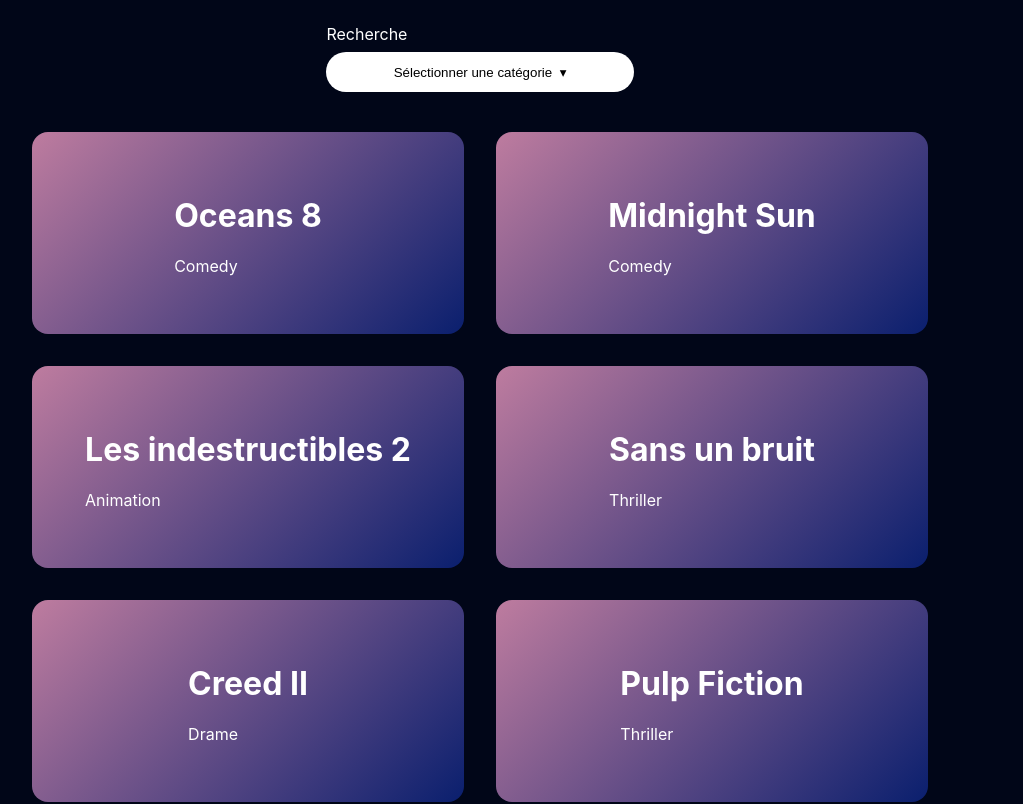
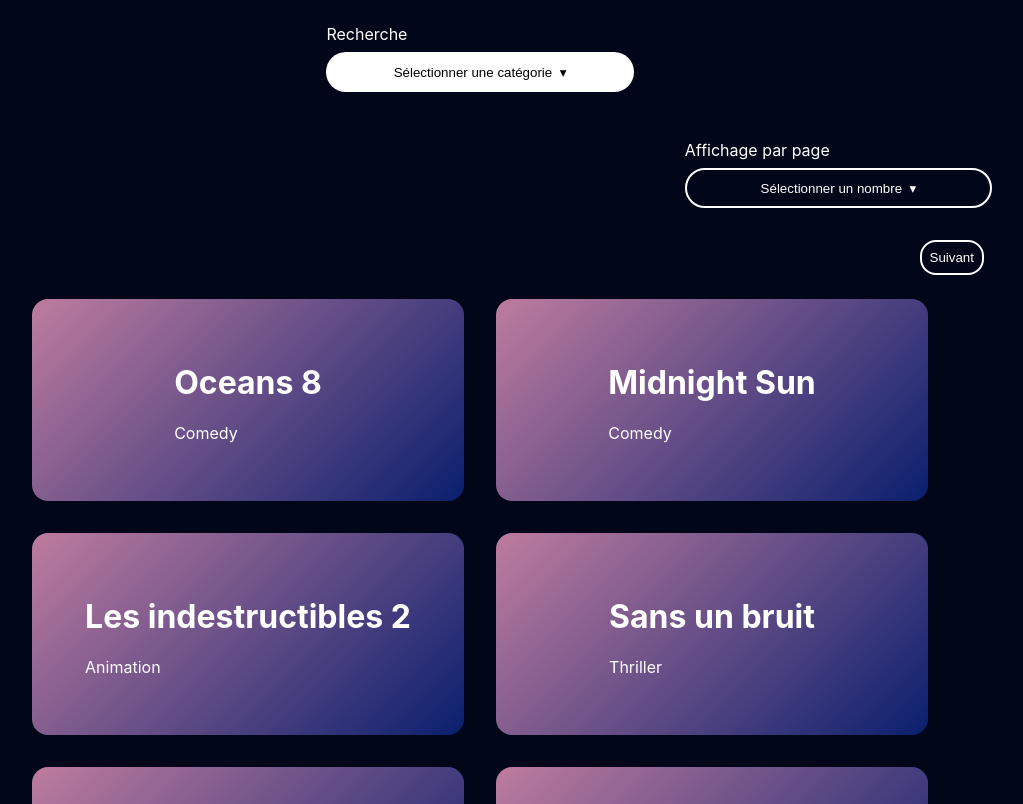
Before and after one commit to lolarne/react-interview, a React (Create React App) app in the folder movie-list/: page / in a window 1280 px wide. Shown: the top 804 px of the page, without its empty margins (160-1183 px from the left). Built offline with nearby package versions, Linux system fonts and the light colour scheme.

Commit message:
add pagination + filter OK + fix css

```diff
--- a/movie-list/src/App.js
+++ b/movie-list/src/App.js
@@ -2,15 +2,60 @@
 import Filter from './components/filter/Filter.jsx';
 import Card from './components/card/Card.jsx';
 import { movies } from './components/movies.js';
-import { useState } from 'react';
+import { useEffect, useState } from 'react';
 
 function App() {
   const [movieList, setMovieList] = useState([...movies]);
+  const [displayNbr, setDisplayNbr] = useState(8);
+  const [n, setN] = useState(0);
+  const [y, setY] = useState(displayNbr);
+  const paginationNbr = [4, 8, 12];
+  const [dropDown, setDropDown] = useState(false);
 
+  const renderOptions = (options) => {
+    const list = [];
+    for (const [key, value] of Object.entries(options)) {
+      list.push(
+        <li key={key}
+          onClick={() => {
+            setY(value);
+            setDisplayNbr(value);
+            setDropDown(false);
+          }}>{value}</li>
+      );
+    }
+    return list;
+  };
+
+  useEffect(() => {
+    const paginationList = movies.slice(n, y);
+    setMovieList(paginationList);
+  }, [n, y]);
 
   return (
     <div className="App">
       <Filter movies={movies} list={movieList} setList={setMovieList} />
+      <div className='pagination'>
+        <div className="formSelectContainer">
+          <div className={`formSelect ${dropDown ? "open" : ""}`}>
+            <label>Affichage par page</label>
+            <input
+              type="button"
+              value="Sélectionner un nombre  ▾"
+              onClick={() => setDropDown(!dropDown)}
+            />
+          </div>
+          {dropDown &&
+            <ul className="selectOptions">
+              {renderOptions(paginationNbr)}
+            </ul>
+          }
+        </div>
+        <div className='btnContainer'>
+          <button onClick={() => { setN(n - displayNbr); setY(y - displayNbr) }} className={n === 0 ? 'noDisplay' : ''}>Précédent</button>
+          <button onClick={() => { setN(n + displayNbr); setY(y + displayNbr) }} className={y >= movies.length - 1 ? 'noDisplay' : ''}>Suivant</button>
+        </div>
+      </div>
       <div className="cardsContainer">
         <div className='cards'>
           {movieList.map((movie, movieIndex) => <Card key={movieIndex} movie={movie} />)}
--- a/movie-list/src/App.scss
+++ b/movie-list/src/App.scss
@@ -1,9 +1,46 @@
+@import './assets/index.scss';
+
 .App{
   height: 100vh;
   background-color: #010618;
   display: flex;
   flex-direction: column;
   align-items: center;
+
+  .pagination{
+    width: 80%;
+    display: flex;
+    flex-direction: column;
+    align-items: flex-end;
+
+    .formSelect{
+      input{
+        background-color: transparent;
+        color: white;
+        border: 2px solid white;
+      }
+    }
+
+    .btnContainer{
+      button{
+        border: 2px solid white;
+        border-radius: 16px;
+        background-color: transparent;
+        color: white;
+        padding: 8px;
+        margin: 8px;
+
+        &:hover{
+          cursor: pointer;
+        }
+
+        &.noDisplay{
+          display: none;
+        }
+      }
+    }
+
+  }
 
   .cardsContainer{
     width: 100%;
--- /dev/null
+++ b/movie-list/src/assets/index.scss
@@ -0,0 +1,72 @@
+.formSelectContainer{
+    position: relative;
+    display: flex;
+    flex-direction: column;
+    width: 30%;
+
+    .formSelect{
+        display: flex;
+        flex-direction: column;
+        margin: 24px 0px;
+
+        label{
+            color: white;
+        }
+
+        input{
+            padding: 0px 16px;
+            border-radius: 30px;
+            height: 40px;
+            border: none;
+            background-color: white;
+            cursor: pointer;
+        }
+
+        label{
+            margin-bottom: 8px;
+        }
+
+        &.open{
+            input{
+                border-bottom-left-radius: 0;
+                border-bottom-right-radius: 0;
+            }
+        }
+    }
+
+    .selectOptions{
+        list-style-type: none;
+        display: flex;
+        flex-direction: column;
+        position: absolute;
+        top: 68px;
+        margin-top: 25px;
+        padding: 0;
+        width: 100%;
+        border-bottom-right-radius: 30px;
+        border-bottom-left-radius: 30px;
+        overflow-y: scroll;
+        max-height: 200px;
+
+        li{
+            display: flex;
+            align-items: center;
+            justify-content: center;
+            border: none;
+            border-top: 1px solid grey;
+            background-color: white;
+            padding: 16px;
+            cursor: pointer;
+
+            &:last-of-type{
+                border-bottom-right-radius: 30px;
+                border-bottom-left-radius: 30px;
+            }
+
+            &:hover{
+                background-color: #be7c9f;
+                color: white;
+            }
+        }
+    }
+}
--- a/movie-list/src/components/card/Card.jsx
+++ b/movie-list/src/components/card/Card.jsx
@@ -2,7 +2,6 @@
 import './card.scss';
 import like from '../../images/like-icon.png';
 import dislike from '../../images/dislike-icon.png';
-
 
 const Card = ({ movie }) => {
     const [displayed, setDisplayed] = useState(true);
--- a/movie-list/src/components/card/card.scss
+++ b/movie-list/src/components/card/card.scss
@@ -38,6 +38,10 @@
                 height: 40px;
                 padding: 8px;
                 margin: 0 8px;
+
+                &:hover{
+                    cursor: pointer;
+                }
 
                 &.clicked{
                     border: 2px solid white;
--- a/movie-list/src/components/filter/filter.scss
+++ b/movie-list/src/components/filter/filter.scss
@@ -1,81 +1,10 @@
+@import '../../assets/index.scss';
+
 .filter{
     width: 80%;
     display: flex;
     flex-direction: column;
     align-items: center;
-
-    .formSelectContainer{
-        position: relative;
-        display: flex;
-        flex-direction: column;
-        width: 30%;
-
-        .formSelect{
-            display: flex;
-            flex-direction: column;
-            margin: 24px 0px;
-
-            label{
-                color: white;
-            }
-
-            input{
-                padding: 0px 16px;
-                border-radius: 30px;
-                height: 40px;
-                border: none;
-                background-color: white;
-                cursor: pointer;
-            }
-
-            label{
-                margin-bottom: 8px;
-            }
-
-            &.open{
-                input{
-                    border-bottom-left-radius: 0;
-                    border-bottom-right-radius: 0;
-                }
-            }
-        }
-
-        .selectOptions{
-            list-style-type: none;
-            display: flex;
-            flex-direction: column;
-            position: absolute;
-            top: 68px;
-            margin-top: 25px;
-            padding: 0;
-            width: 100%;
-            border-bottom-right-radius: 30px;
-            border-bottom-left-radius: 30px;
-            overflow-y: scroll;
-            max-height: 200px;
-
-            li{
-                display: flex;
-                align-items: center;
-                justify-content: center;
-                border: none;
-                border-top: 1px solid grey;
-                background-color: white;
-                padding: 16px;
-                cursor: pointer;
-
-                &:last-of-type{
-                    border-bottom-right-radius: 30px;
-                    border-bottom-left-radius: 30px;
-                }
-
-                &:hover{
-                    background-color: #be7c9f;
-                    color: white;
-                }
-            }
-        }
-    }
 
     .searchList{
         button{
--- a/movie-list/src/components/movies.js
+++ b/movie-list/src/components/movies.js
@@ -31,8 +31,8 @@
         dislikes: 2
     }, {
         id: '6',
-        title: 'Pulp Fiction',
-        category: 'Thriller',
+        title: 'Harry Potter',
+        category: 'Science-Fiction',
         likes: 11,
         dislikes: 3
     }, {
```
